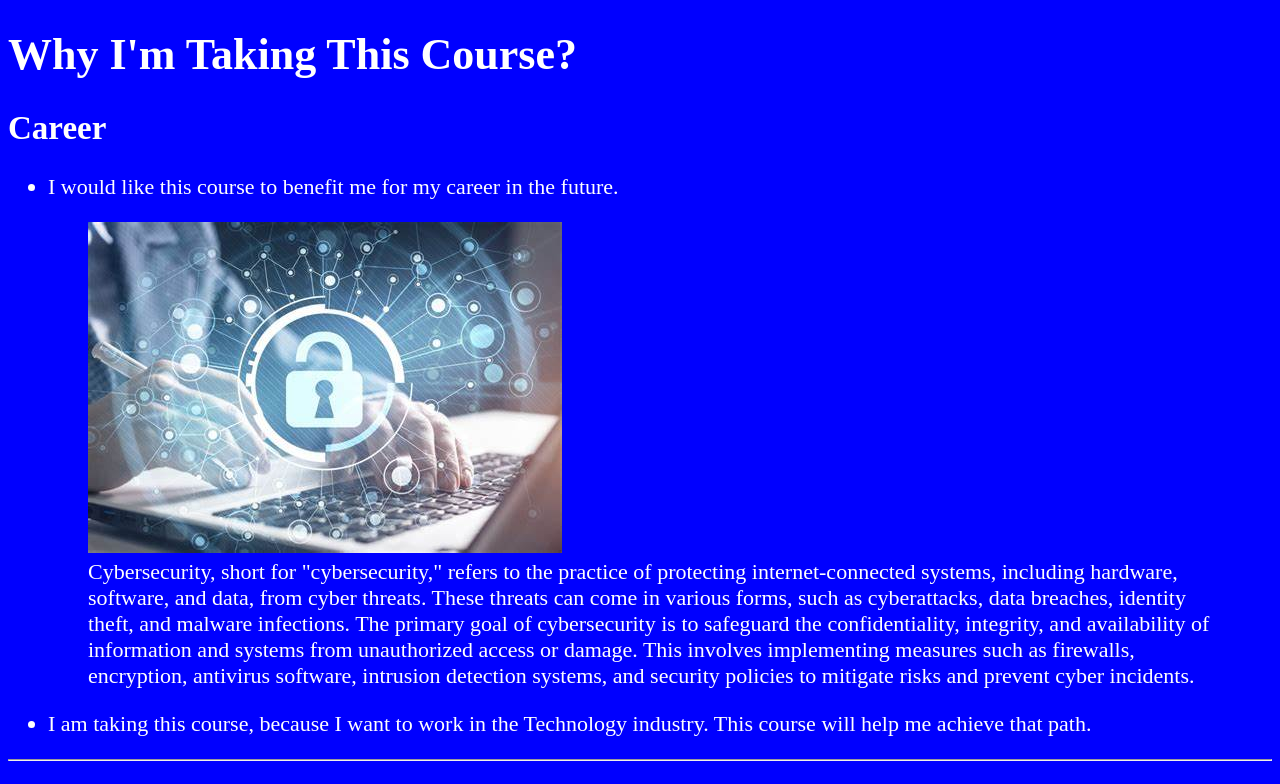
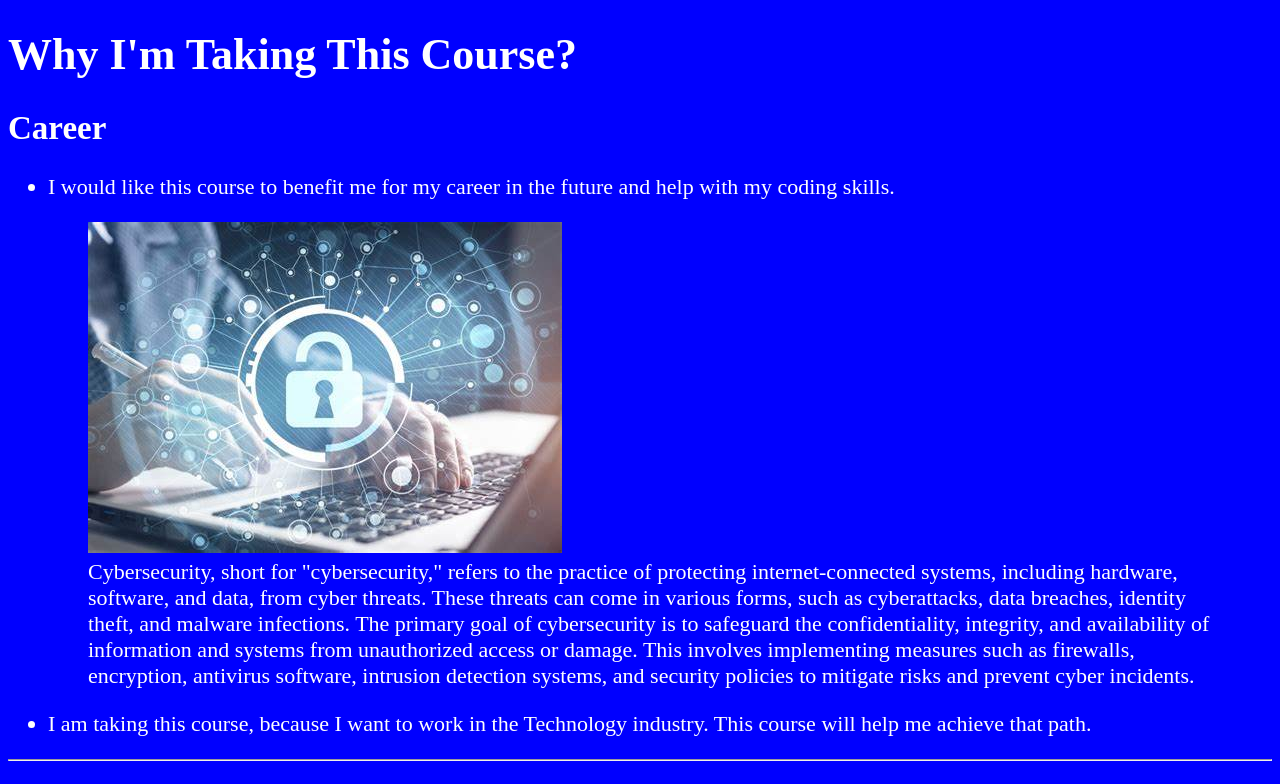
Before and after one commit to CIT85/bryannap-pub, a plain HTML site: page w3/about.html in a window 1280 px wide. Shown: the top 784 px of the page. Drawn offline with Linux system fonts and the light colour scheme.

Commit message:
images created and placed on pages

```diff
--- a/w3/about.html
+++ b/w3/about.html
@@ -17,7 +17,7 @@
         <h2>Career</h2>
         <ul>
           <li>
-            <p>I would like this course to benefit me for my career in the future.
+            <p>I would like this course to benefit me for my career in the future and help with my coding skills.
             </p>
             <figure>
               <img
```
